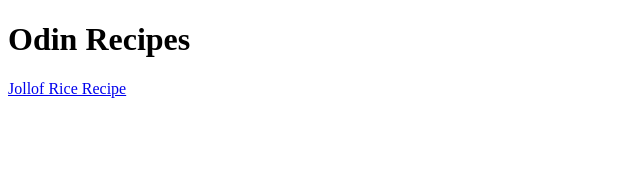
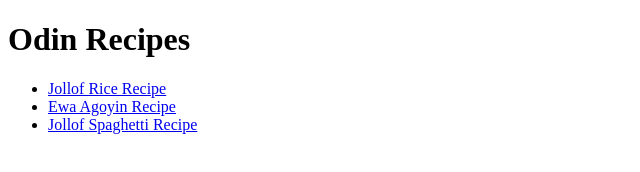
Before and after one commit to Rok1807/odin-recipes, a plain HTML site: page index.html in a window 1280 px wide. Shown: the whole page, without its empty margins (0-640 px from the left). Drawn offline with Linux system fonts and the light colour scheme.

Commit message:
add links of ewa-agoyin.html and jollof-spaghetti.html pages

```diff
--- a/index.html
+++ b/index.html
@@ -1,14 +1,21 @@
 <!DOCTYPE html>
 <html lang="en">
+
 <head>
     <meta charset="UTF-8">
     <meta http-equiv="X-UA-Compatible" content="IE=edge">
     <meta name="viewport" content="width=device-width, initial-scale=1.0">
     <title>Document</title>
 </head>
+
 <body>
     <h1>Odin Recipes</h1>
-    <a href="./recipes/jollof-rice.html">Jollof Rice Recipe</a>
+    <ul>
+        <li><a href="./recipes/jollof-rice.html">Jollof Rice Recipe</a></li>
+        <li><a href="./recipes/ewa-agoyin.html">Ewa Agoyin Recipe</a></li>
+        <li><a href="./recipes/jollof-spagghetti.html">Jollof Spaghetti Recipe</a></li>
+    </ul>
 
 </body>
+
 </html>
```
